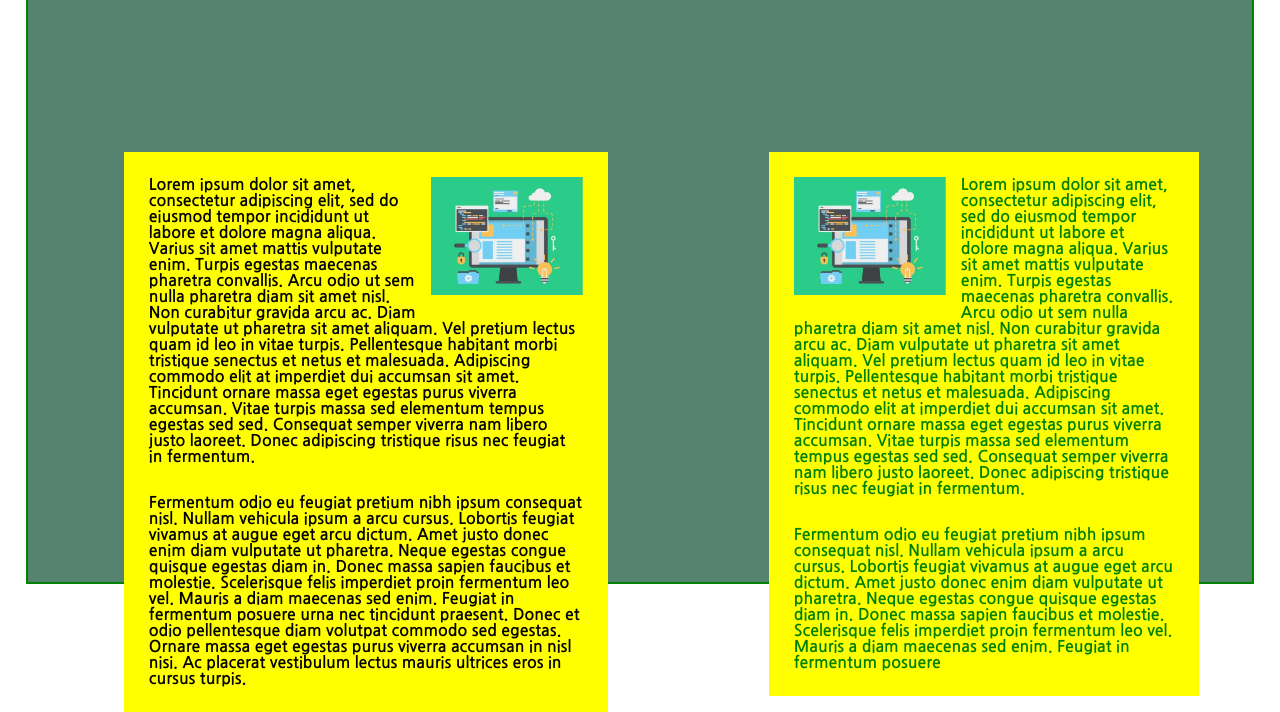
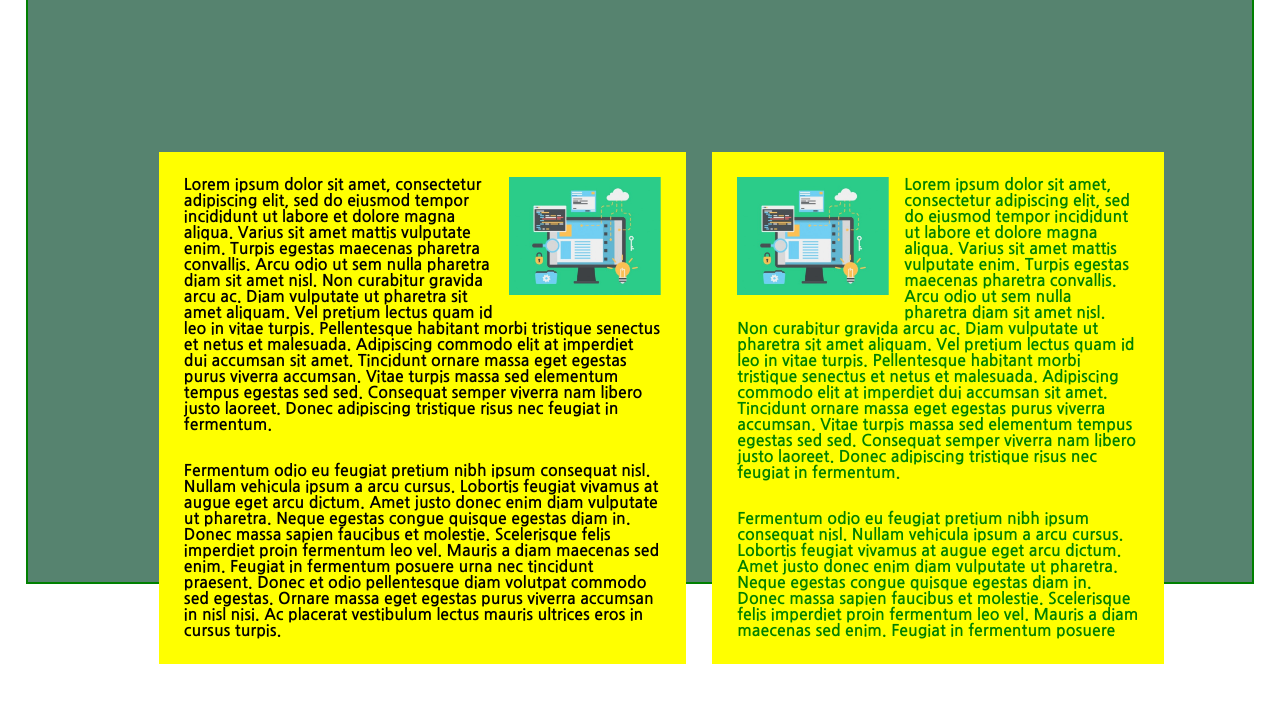
Before and after one commit to anjelikakaz/unilab_lesson4, a plain HTML site: page index.html in a window 1280 px wide. Shown: the part 218-930 px from the top of the page. After the commit the page ends 882 px from the top, so only its background shows below. Drawn offline with Linux system fonts and the light colour scheme.

Commit message:
Update style.css

```diff
--- a/styles/style.css
+++ b/styles/style.css
@@ -55,22 +55,24 @@ body{
 	margin-right: 5%;
 }
 .block{
-    width: 45%;
+    width: 49%;
     background-color: yellow;
     display: inline-block;
     float: left;
     font-family: 'Nanum Gothic';
     padding: 10px;
+    margin-left: 35px;
 }
 
 .second-block{
-	width: 40%;
+	width: 42%;
 	background-color: yellow;
 	display: inline-block;
 	float: right;
 	color: green;
 	font-family: 'Nanum Gothic';
     padding: 10px;
+    margin-right: 35px;
 }
 
 .picture{
```
